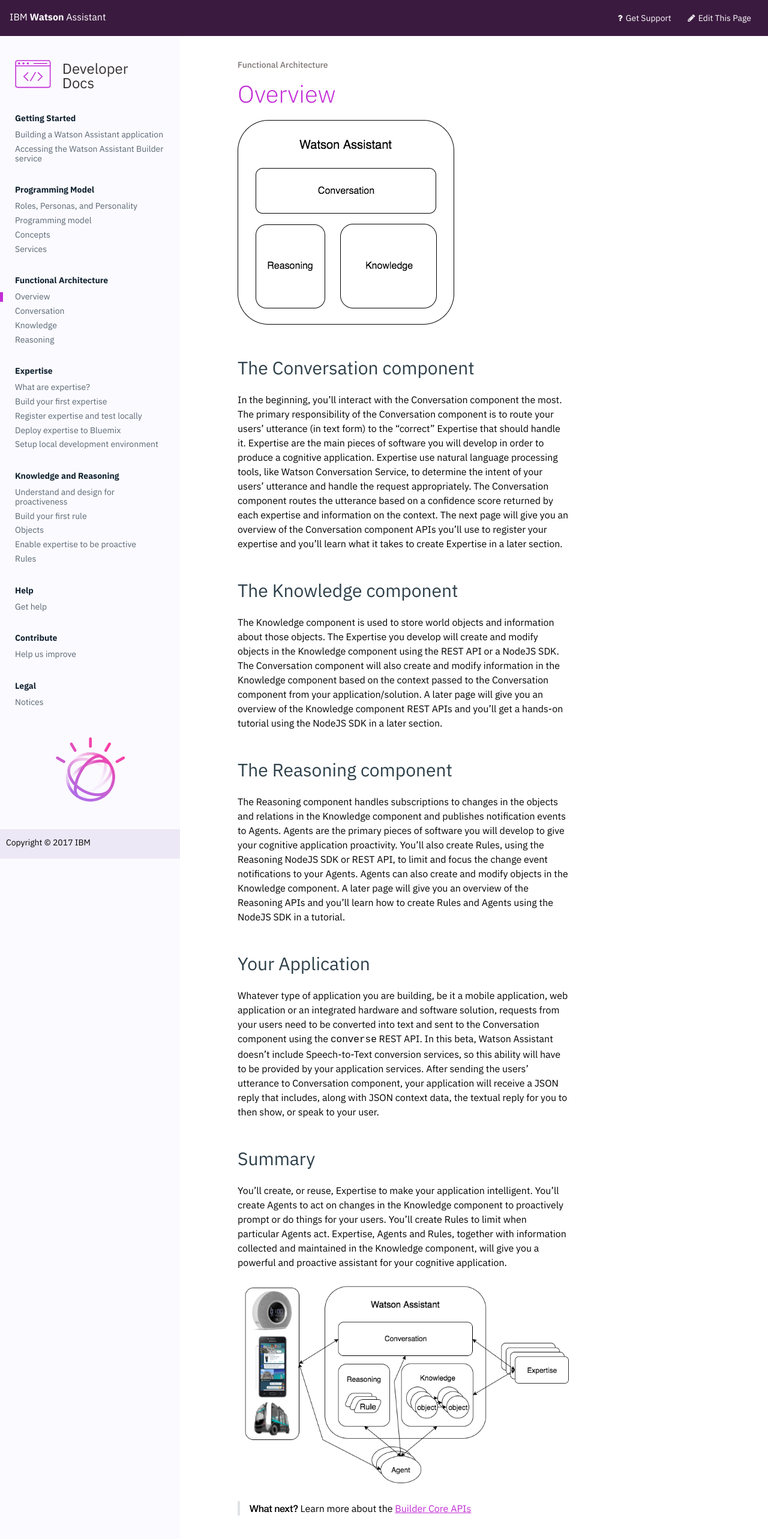
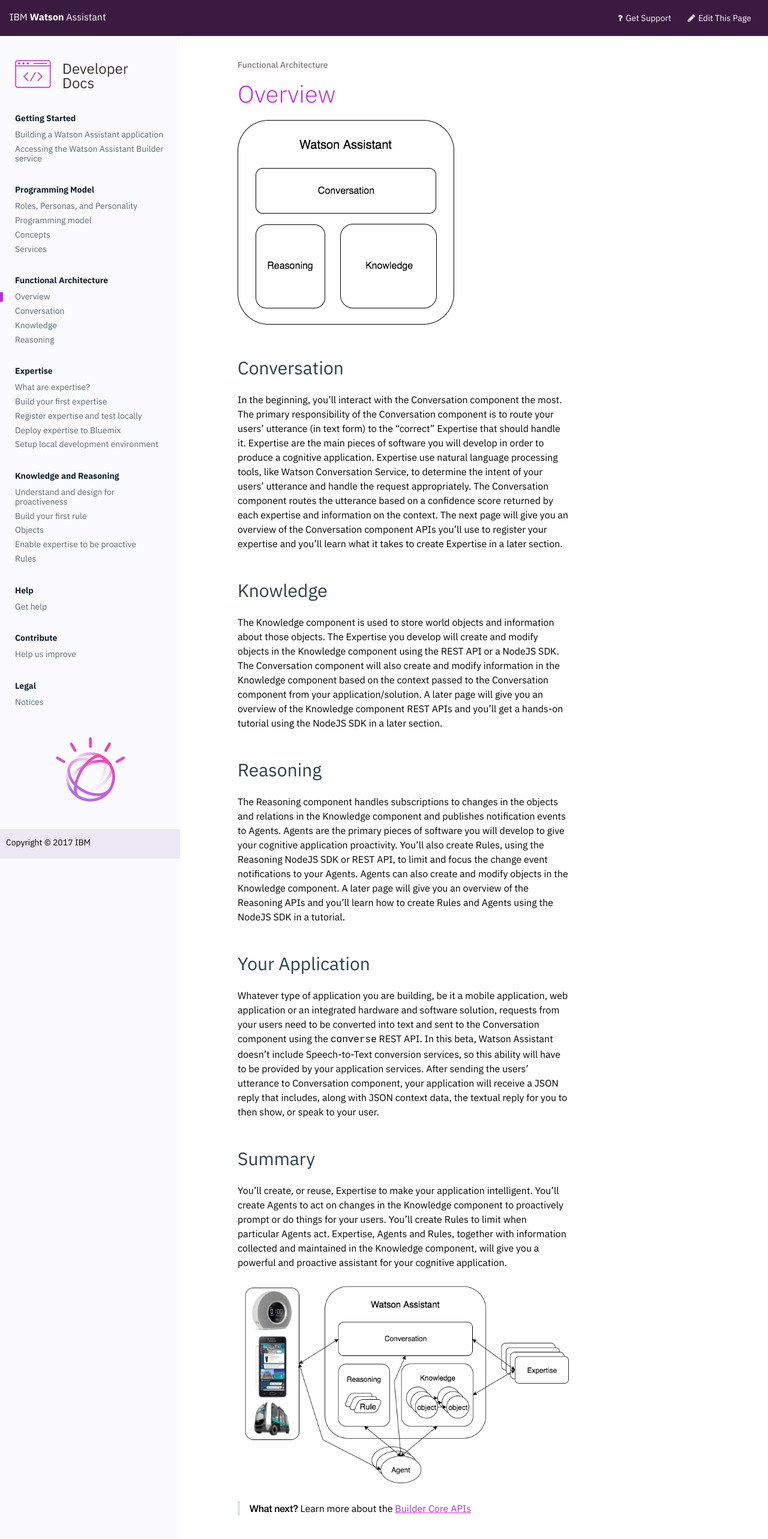
Before and after one commit to benjohnsonnlp/developer, a Jekyll site: the page built from _content/understand-service/overview.md, in a window 1280 px wide. Shown: the top 2565 px of the page at 60% size. Built offline with Jekyll 4.4.1, drawn with Linux system fonts in a browser that asks for light colours.

Commit message:
removes some "component" words from the overview

```diff
--- a/_content/understand-service/overview.md
+++ b/_content/understand-service/overview.md
@@ -5,15 +5,15 @@
 ![Watson Assistant Components]({{site.baseurl}}/images/wpa_overview.png)
 
 
-## The Conversation component
+## Conversation
 
 In the beginning, you'll interact with the Conversation component the most.  The primary responsibility of the Conversation component is to route your users' utterance (in text form) to the "correct" Expertise that should handle it.  Expertise are the main pieces of software you will develop in order to produce a cognitive application.  Expertise use natural language processing tools, like Watson Conversation Service, to determine the intent of your users' utterance and handle the request appropriately.  The Conversation component routes the utterance based on a confidence score returned by each expertise and information on the context.  The next page will give you an overview of the Conversation component APIs you'll use to register your expertise and you'll learn what it takes to create Expertise in a later section.
 
-## The Knowledge component
+## Knowledge
 
 The Knowledge component is used to store world objects and information about those objects.  The Expertise you develop will create and modify objects in the Knowledge component using the REST API or a NodeJS SDK.  The Conversation component will also create and modify information in the Knowledge component based on the context passed to the Conversation component from your application/solution.  A later page will give you an overview of the Knowledge component REST APIs and you'll get a hands-on tutorial using the NodeJS SDK in a later section.
 
-## The Reasoning component
+## Reasoning
 
 The Reasoning component handles subscriptions to changes in the objects and relations in the Knowledge component and publishes notification events to Agents.  Agents are the primary pieces of software you will develop to give your cognitive application proactivity.  You'll also create Rules, using the Reasoning NodeJS SDK or REST API, to limit and focus the change event notifications to your Agents.  Agents can also create and modify objects in the Knowledge component.  A later page will give you an overview of the Reasoning APIs and you'll learn how to create Rules and Agents using the NodeJS SDK in a tutorial.
 
```
